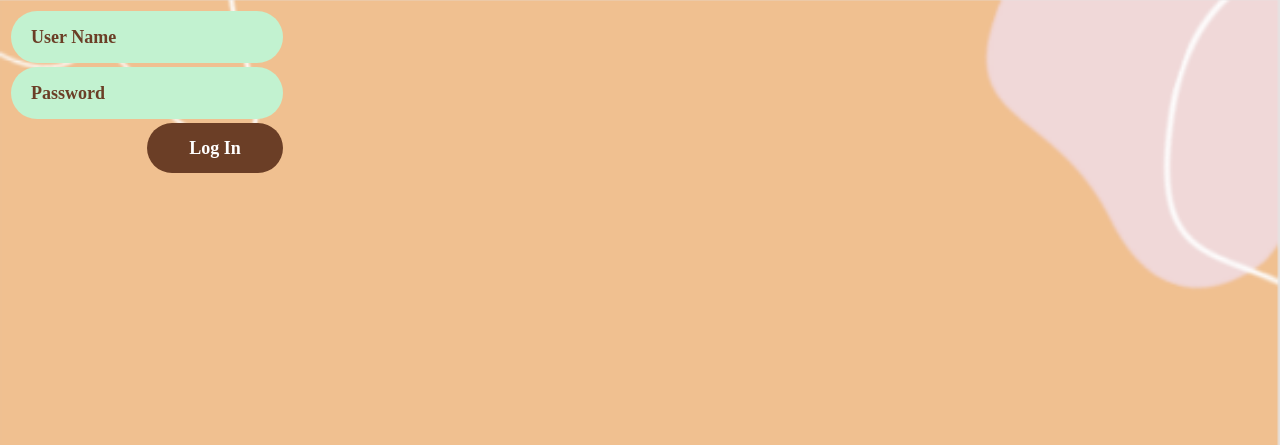
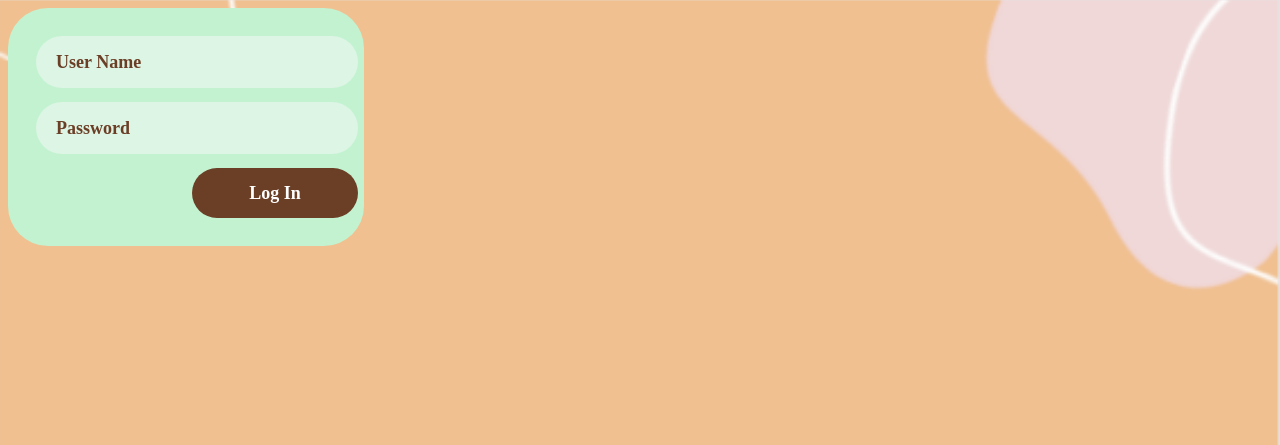
Before and after one commit to aUrelogs/wst_page, a PHP site: page / in a window 1280 px wide. Shown: the top 445 px of the page. Run offline with PHP 8.4, Linux system fonts and the light colour scheme.

Commit message:
adjusted margins and padding

```diff
--- a/indexfiles/design.css
+++ b/indexfiles/design.css
@@ -7,11 +7,20 @@ body {
     ima
 } */
 
+.bgcol{
+    background-color: #c2f2d0;
+    padding: 20px;
+    border-radius: 40px;
+    width: 25%;
+
+
+}
 
 input {
-    width: 250px;
+    width: 300px;
+    margin: 5px;
     height: 50px;
-    background-color: #c2f2d0;
+    background-color: #ddf5e4;
     border-style: none;
     border-radius: 30px;
     font-family: Arial, Helvetica, sans-serif;
@@ -43,4 +52,5 @@ input::placeholder{
     color: white;
     font-weight: bold;
     font-size: large;
+    cursor: pointer;
 }
--- a/indexfiles/index.html
+++ b/indexfiles/index.html
@@ -9,7 +9,7 @@
 </head>
 <body>
 
-
+<div class="bgcol">
     <form action="" method="">
         <table>
             <tr>
@@ -25,7 +25,7 @@
             </tr>
         </table>
     </form>
-
+</div>
 
 </body>
 </html>
```
